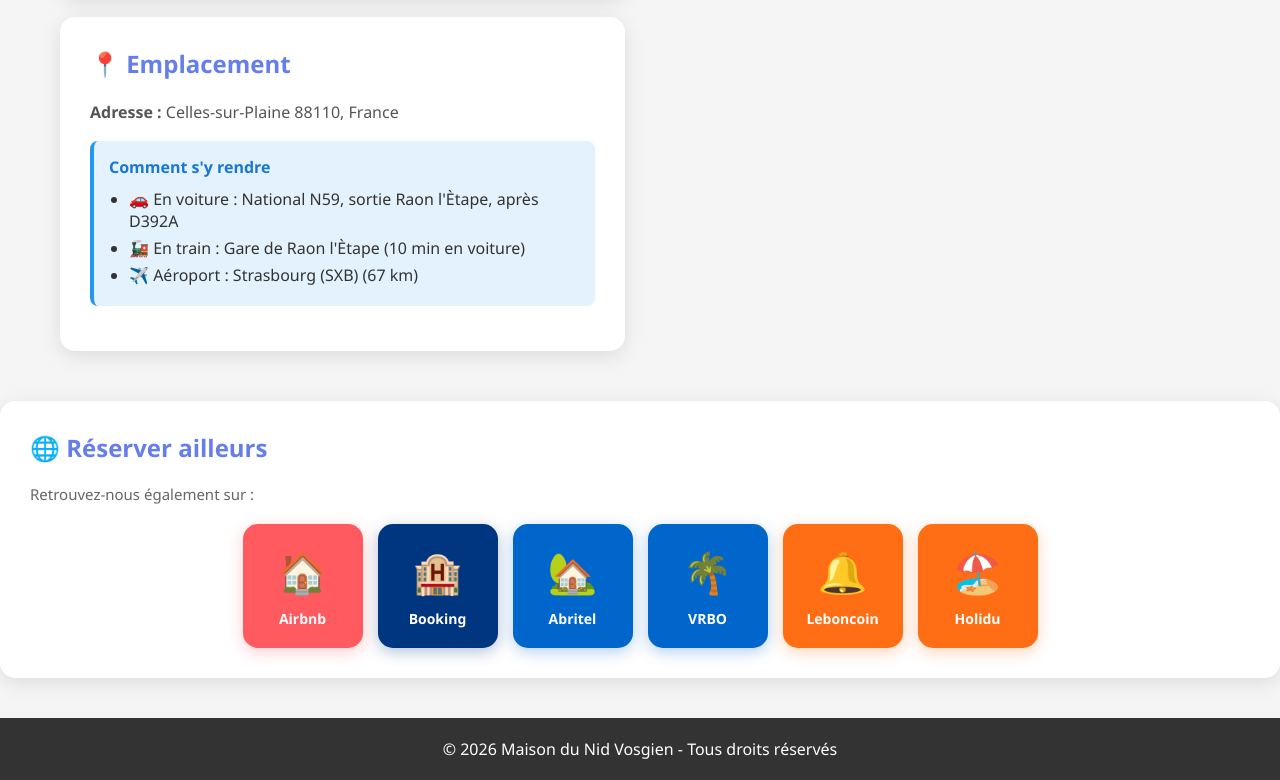
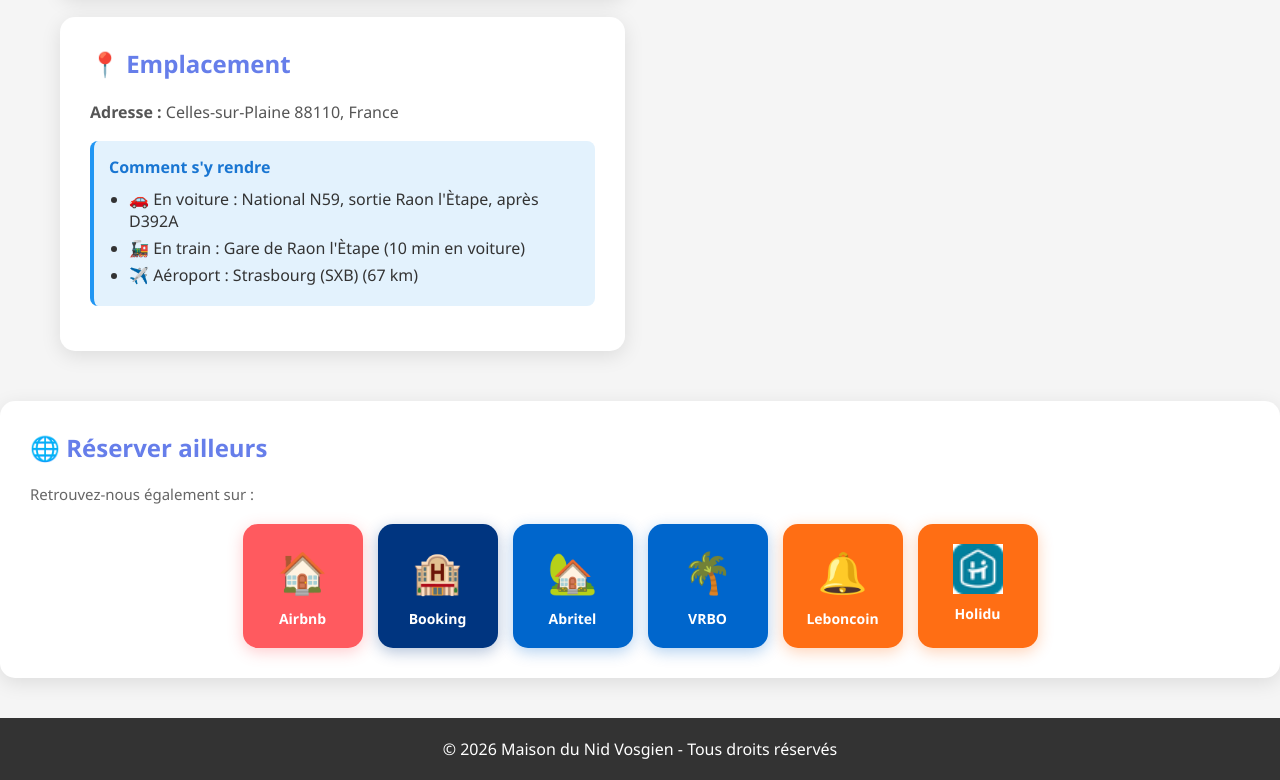
Before and after one commit to FFTT71/Logement88110, a plain HTML site: page booking.html in a window 1280 px wide. Shown: the part 2201-2981 px from the top of the page. Drawn offline with Linux system fonts and the light colour scheme; no server answers.

Commit message:
Update booking.html

```diff
--- a/booking.html
+++ b/booking.html
@@ -1100,9 +1100,11 @@
            style="flex: 0 0 auto; width: 120px; padding: 20px; background: #FF6E14; color: white; text-decoration: none; border-radius: 15px; text-align: center; transition: all 0.3s; box-shadow: 0 4px 15px rgba(255, 110, 20, 0.3);"
            onmouseover="this.style.transform='translateY(-5px) scale(1.05)'; this.style.boxShadow='0 8px 25px rgba(255, 110, 20, 0.4)';"
            onmouseout="this.style.transform='translateY(0) scale(1)'; this.style.boxShadow='0 4px 15px rgba(255, 110, 20, 0.3)';">
-            <div style="font-size: 40px; margin-bottom: 10px;">🏖️</div>
+            <img src="images/Holidu.png"
+                 alt="Holidu"
+                 style="width: 50px; height: 50px; margin: 0 auto 10px auto; display: block; object-fit: contain;">
             <div style="font-weight: 700; font-size: 14px;">Holidu</div>
-        </a>
+            </a>
     </div>
 </div>
 
```
